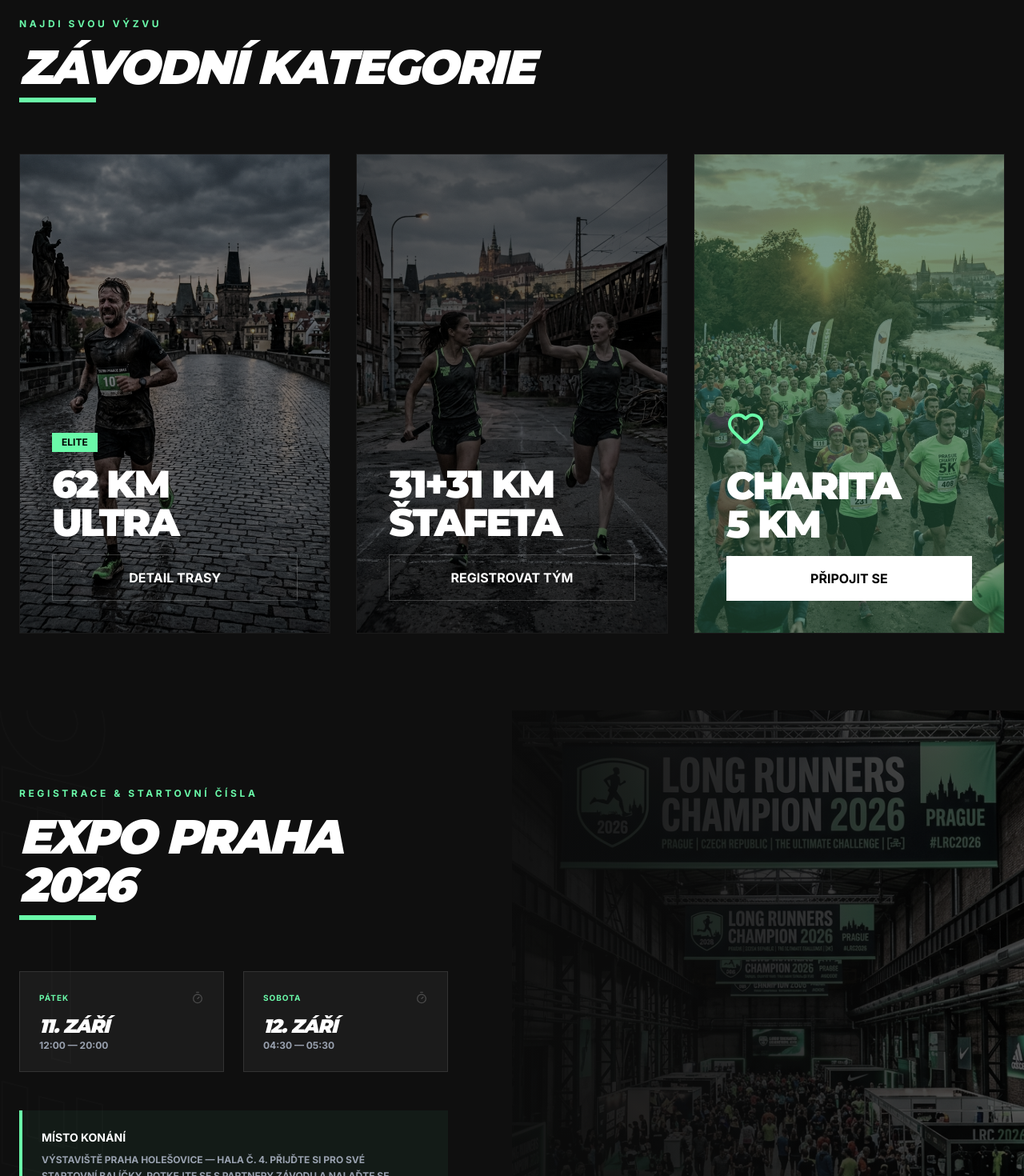
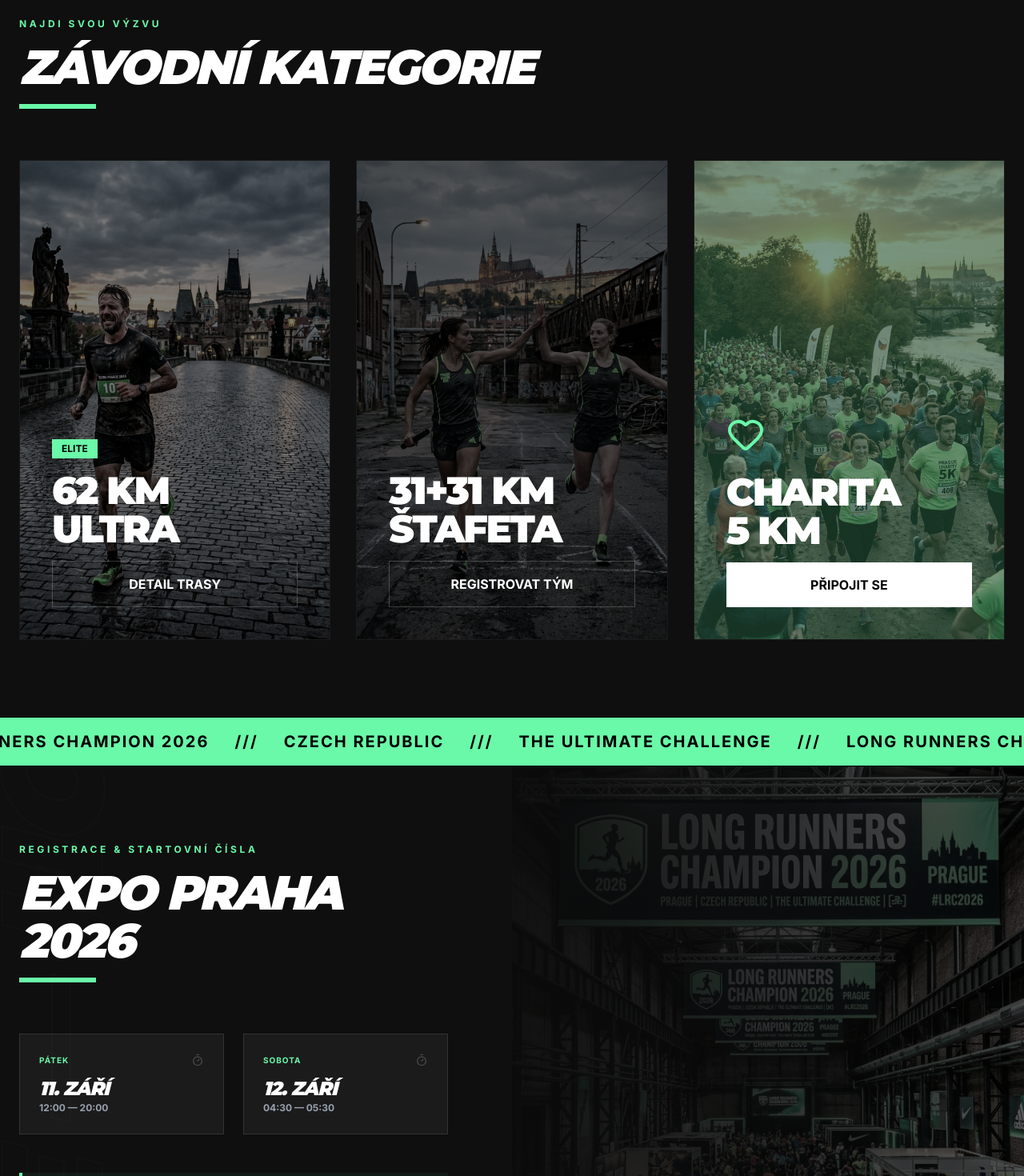
Before and after one commit to VII-universe/longchamp, a React (Vite) app: page / in a window 1280 px wide. Shown: the part 2020-3490 px from the top of the page at 80% size. Built offline with nearby package versions, Linux system fonts and the light colour scheme.

Commit message:
feat: Introduce advanced site-wide animations (stagger, levitation tilt, text reveal, marquee ticker)

```diff
--- a/src/App.tsx
+++ b/src/App.tsx
@@ -194,13 +194,45 @@
   );
 };
 
+const TextReveal = ({ text }: { text: string }) => {
+  const words = text.split(" ");
+  return (
+    <motion.span
+      initial="hidden"
+      whileInView="visible"
+      viewport={{ once: true, margin: "-50px" }}
+      variants={{ visible: { transition: { staggerChildren: 0.1 } } }}
+      className="inline-block"
+    >
+      {words.map((word, i) => (
+        <motion.span
+          key={i}
+          className="inline-block mr-[0.25em]"
+          variants={{
+            hidden: { opacity: 0, scale: 0.8, y: 20 },
+            visible: { opacity: 1, scale: 1, y: 0, transition: { duration: 0.4, ease: "backOut" } }
+          }}
+        >
+          {word}
+        </motion.span>
+      ))}
+    </motion.span>
+  );
+};
+
 const SectionHeading = ({ children, subtitle }: { children: React.ReactNode; subtitle?: string }) => (
-  <div className="mb-16">
+  <div className="mb-16 block">
     {subtitle && <span className="text-neon-green font-black uppercase tracking-[0.3em] text-xs block mb-4">{subtitle}</span>}
     <h2 className="text-4xl md:text-6xl font-display font-black italic">
-       {children}
+       {typeof children === 'string' ? <TextReveal text={children} /> : children}
     </h2>
-    <div className="w-24 h-1.5 bg-neon-green mt-2"></div>
+    <motion.div
+      initial={{ scaleX: 0 }}
+      whileInView={{ scaleX: 1 }}
+      viewport={{ once: true }}
+      transition={{ duration: 0.6, delay: 0.3 }}
+      className="w-24 h-1.5 bg-neon-green mt-4 origin-left"
+    ></motion.div>
   </div>
 );
 
@@ -366,8 +398,23 @@
         <section id="races" className="py-24 relative overflow-hidden">
           <div className="container mx-auto px-6">
             <SectionHeading subtitle="Najdi svou výzvu">ZÁVODNÍ KATEGORIE</SectionHeading>
-            <div className="grid grid-cols-1 lg:grid-cols-3 gap-8">
-              <div className="relative group overflow-hidden bg-black h-[600px] border border-white/10">
+            <motion.div
+              className="grid grid-cols-1 lg:grid-cols-3 gap-8"
+              initial="hidden"
+              whileInView="visible"
+              viewport={{ once: true, margin: "-100px" }}
+              variants={{
+                visible: { transition: { staggerChildren: 0.2 } },
+                hidden: {}
+              }}
+            >
+              <motion.div
+                 variants={{
+                   hidden: { opacity: 0, y: 80, scale: 0.95 },
+                   visible: { opacity: 1, y: 0, scale: 1, transition: { duration: 0.7, ease: "easeOut" } }
+                 }}
+                 className="relative group overflow-hidden bg-black h-[600px] border border-white/10"
+              >
                 <div className="absolute inset-0 z-0">
                   <img src="/assets/ultra_race.png" className="w-full h-full object-cover saturate-50 group-hover:saturate-100 brightness-50 group-hover:scale-105 transition-transform duration-700" alt="Ultra 62k" />
                 </div>
@@ -377,9 +424,15 @@
                   <h3 className="text-5xl font-black mb-4 uppercase leading-none">62 KM <br />ULTRA</h3>
                   <button onClick={() => setActiveModal('map')} className="w-full py-4 border border-white/20 hover:bg-white hover:text-black font-black transition-all">DETAIL TRASY</button>
                 </div>
-              </div>
+              </motion.div>
 
-              <div className="relative group overflow-hidden bg-black h-[600px] border border-white/10">
+              <motion.div
+                 variants={{
+                   hidden: { opacity: 0, y: 80, scale: 0.95 },
+                   visible: { opacity: 1, y: 0, scale: 1, transition: { duration: 0.7, ease: "easeOut" } }
+                 }}
+                 className="relative group overflow-hidden bg-black h-[600px] border border-white/10"
+              >
                 <div className="absolute inset-0 z-0">
                   <img src="/assets/relay_race.png" className="w-full h-full object-cover saturate-50 group-hover:saturate-100 brightness-[0.4] group-hover:scale-105 transition-transform duration-700" alt="Relay" />
                 </div>
@@ -388,9 +441,15 @@
                   <h3 className="text-5xl font-black mb-4 uppercase leading-none">31+31 KM <br />ŠTAFETA</h3>
                   <button onClick={() => setActiveModal('registration')} className="w-full py-4 border border-white/20 hover:bg-neon-green hover:text-black font-black transition-all">REGISTROVAT TÝM</button>
                 </div>
-              </div>
+              </motion.div>
 
-              <div className="relative group overflow-hidden bg-black h-[600px] border border-white/10">
+              <motion.div
+                 variants={{
+                   hidden: { opacity: 0, y: 80, scale: 0.95 },
+                   visible: { opacity: 1, y: 0, scale: 1, transition: { duration: 0.7, ease: "easeOut" } }
+                 }}
+                 className="relative group overflow-hidden bg-black h-[600px] border border-white/10"
+              >
                 <div className="absolute inset-0 z-0">
                   <img src="/assets/charity_run.png" className="w-full h-full object-cover saturate-50 group-hover:saturate-100 brightness-50 group-hover:scale-105 transition-transform duration-700" alt="Charity" />
                 </div>
@@ -400,10 +459,30 @@
                   <h3 className="text-5xl font-black mb-4 uppercase leading-none">CHARITA <br />5 KM</h3>
                   <button onClick={() => setActiveModal('registration')} className="w-full py-4 bg-white text-black font-black transition-all">PŘIPOJIT SE</button>
                 </div>
-              </div>
-            </div>
+              </motion.div>
+            </motion.div>
           </div>
         </section>
+
+        {/* Animated Marquee Ticker */}
+        <div className="bg-neon-green py-4 overflow-hidden flex items-center border-y border-black">
+          <motion.div
+            animate={{ x: ["0%", "-50%"] }}
+            transition={{ repeat: Infinity, ease: "linear", duration: 25 }}
+            className="flex gap-8 font-black uppercase tracking-widest text-black text-xl whitespace-nowrap"
+          >
+            {[...Array(8)].map((_, i) => (
+              <span key={i} className="flex gap-8 items-center">
+                <span>LONG RUNNERS CHAMPION 2026</span>
+                <span>///</span>
+                <span>CZECH REPUBLIC</span>
+                <span>///</span>
+                <span>THE ULTIMATE CHALLENGE</span>
+                <span>///</span>
+              </span>
+            ))}
+          </motion.div>
+        </div>
 
         {/* Expo */}
         <section id="expo" className="relative bg-asphalt-dark overflow-hidden min-h-[700px] flex items-center border-none">
@@ -521,8 +600,9 @@
                     ].map((item, i) => (
                       <motion.div
                         key={i}
-                        initial={{ opacity: 0, y: 20 }}
+                        initial={{ opacity: 0, y: 30 }}
                         whileInView={{ opacity: 1, y: 0 }}
+                        whileHover={{ scale: 1.02, rotate: 1, y: -5, boxShadow: "0px 20px 40px rgba(106, 249, 169, 0.15)" }}
                         transition={{ duration: 0.5, delay: i * 0.1 }}
                         className="bg-white/5 border border-white/10 group overflow-hidden flex flex-col"
                       >
@@ -597,8 +677,9 @@
                 <motion.div
                   initial={{ opacity: 0, scale: 0.9 }}
                   whileInView={{ opacity: 1, scale: 1 }}
-                  transition={{ delay: 0.2 }}
-                  className="text-center"
+                  whileHover={{ scale: 1.05, rotate: -2 }}
+                  transition={{ duration: 0.5 }}
+                  className="text-center cursor-pointer"
                 >
                    <h3 className="text-white text-6xl md:text-[10rem] font-display font-black italic uppercase drop-shadow-[0_10px_50px_rgba(0,0,0,0.8)] leading-none mb-4">
                       ŠKODA <br /> <span className="text-neon-green">ENYAQ</span>
```
Also changed, not shown: 2 other files (tests, documents, lock files or other folders).
